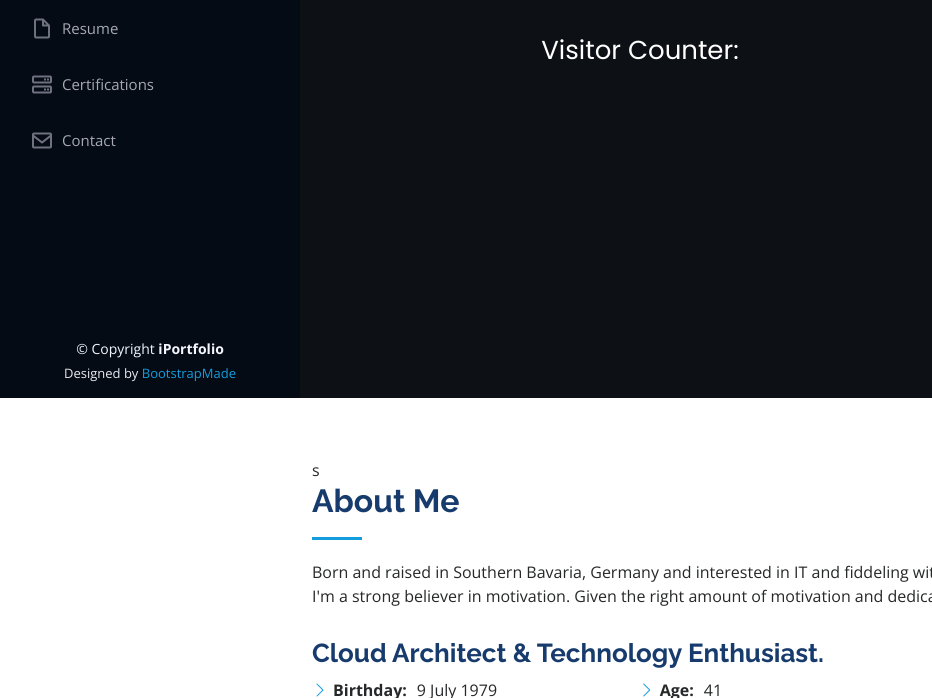
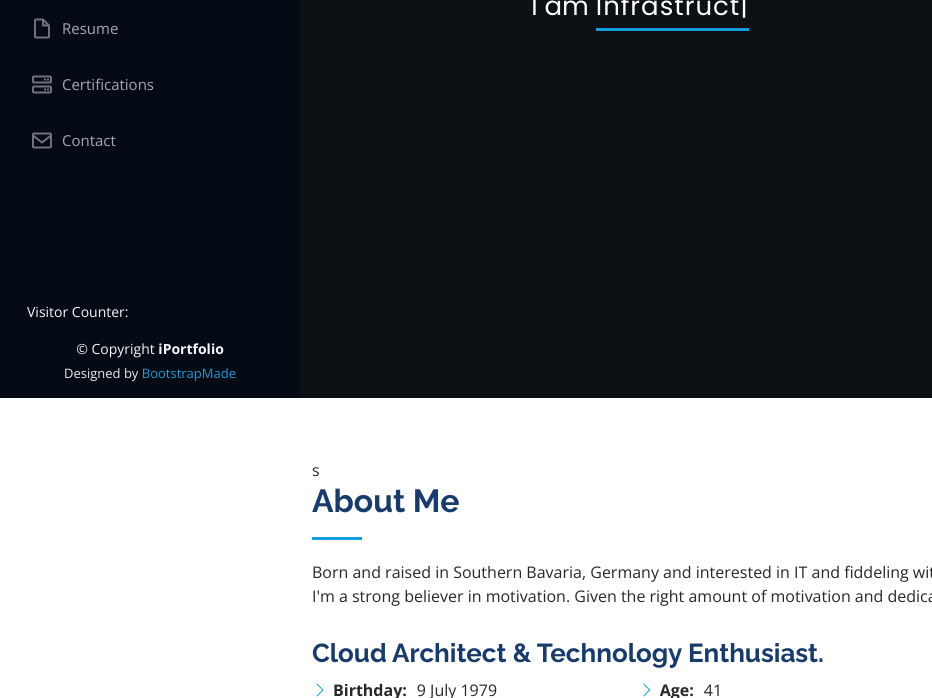
Before and after one commit to btj1/azresume, a plain HTML site: page frontend/website/index.html in a window 1280 px wide. Shown: the part 402-1100 px from the top of the page, without its empty margins (0-932 px from the left). Drawn offline with nearby package versions, Linux system fonts and the light colour scheme; no server answers.

Commit message:
repositioned Visitor Counter

```diff
--- a/frontend/website/index.html
+++ b/frontend/website/index.html
@@ -68,8 +68,8 @@
   <section id="hero" class="d-flex flex-column justify-content-center align-items-center">
     <div class="hero-container" data-aos="fade-in">
       <h1>Hi, I'm Thomas! :)</h1>
-      <p align="center">I'm a <span class="typed" data-typed-items="Cloud Architect, Infrastructure Specialist, Problem Solver"></span></p>
-      <div><p align ="center">Visitor Counter: <span id="counter"></span></div>
+      <p align="center">I am <span class="typed" data-typed-items="Cloud Architect, Infrastructure Specialist, Problem Solver"></span></p>
+
 
     </div>
   </section><!-- End Hero -->
@@ -369,6 +369,8 @@
   <!-- ======= Footer ======= -->
   <footer id="footer">
     <div class="container">
+
+    <div><p align ="left">Visitor Counter: <span id="counter"></span></div>
       <div class="copyright">
         &copy; Copyright <strong><span>iPortfolio</span></strong>
       </div>
```
